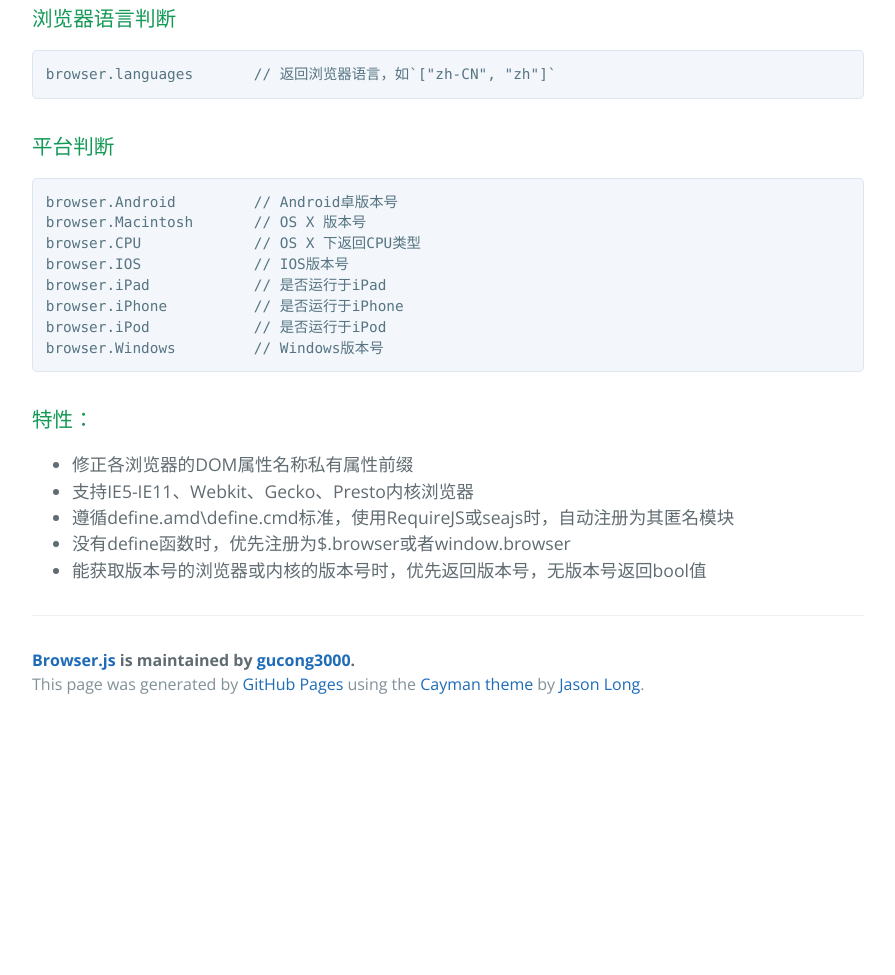
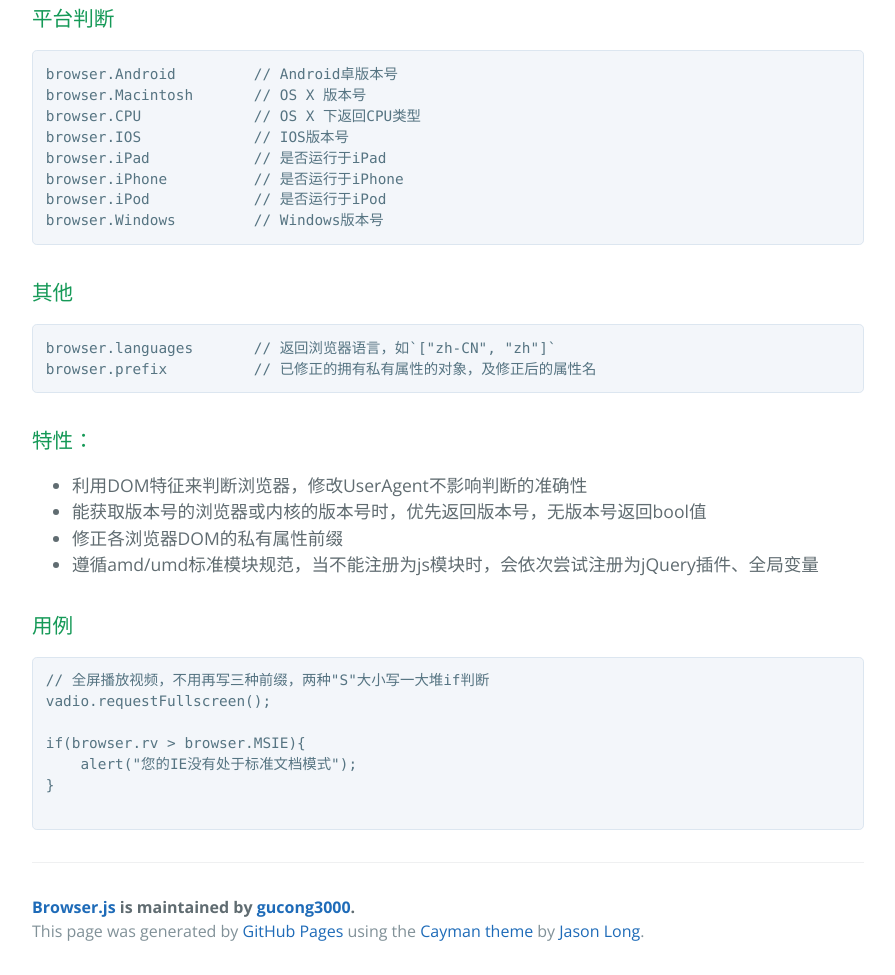
Before and after one commit to gucong3000/browser.js, a website: page index.html in a window 1280 px wide. Shown: the part 841-1816 px from the top of the page, without its empty margins (192-1087 px from the left). Before the commit the page ends 1569 px from the top, so only its background shows below. Drawn offline with nearby package versions, Linux system fonts and the light colour scheme.

```diff
--- a/index.html
+++ b/index.html
@@ -20,7 +20,7 @@
 
     <section class="main-content">
       <h1>
-<a id="browserjs-v071" class="anchor" href="#browserjs-v071" aria-hidden="true"><span aria-hidden="true" class="octicon octicon-link"></span></a>browser.js v0.7.1</h1>
+<a id="browserjs-v08" class="anchor" href="#browserjs-v08" aria-hidden="true"><span aria-hidden="true" class="octicon octicon-link"></span></a>browser.js v0.8</h1>
 
 <h2>
 <a id="最靠谱的浏览器嗅探方式" class="anchor" href="#%E6%9C%80%E9%9D%A0%E8%B0%B1%E7%9A%84%E6%B5%8F%E8%A7%88%E5%99%A8%E5%97%85%E6%8E%A2%E6%96%B9%E5%BC%8F" aria-hidden="true"><span aria-hidden="true" class="octicon octicon-link"></span></a>最靠谱的浏览器嗅探方式</h2>
@@ -39,12 +39,6 @@
 </code></pre>
 
 <h3>
-<a id="浏览器语言判断" class="anchor" href="#%E6%B5%8F%E8%A7%88%E5%99%A8%E8%AF%AD%E8%A8%80%E5%88%A4%E6%96%AD" aria-hidden="true"><span aria-hidden="true" class="octicon octicon-link"></span></a>浏览器语言判断</h3>
-
-<pre lang="Javescript"><code>browser.languages       // 返回浏览器语言，如`["zh-CN", "zh"]`
-</code></pre>
-
-<h3>
 <a id="平台判断" class="anchor" href="#%E5%B9%B3%E5%8F%B0%E5%88%A4%E6%96%AD" aria-hidden="true"><span aria-hidden="true" class="octicon octicon-link"></span></a>平台判断</h3>
 
 <pre lang="Javescript"><code>browser.Android         // Android卓版本号
@@ -58,15 +52,33 @@
 </code></pre>
 
 <h3>
+<a id="其他" class="anchor" href="#%E5%85%B6%E4%BB%96" aria-hidden="true"><span aria-hidden="true" class="octicon octicon-link"></span></a>其他</h3>
+
+<pre lang="Javescript"><code>browser.languages       // 返回浏览器语言，如`["zh-CN", "zh"]`
+browser.prefix          // 已修正的拥有私有属性的对象，及修正后的属性名
+</code></pre>
+
+<h3>
 <a id="特性" class="anchor" href="#%E7%89%B9%E6%80%A7" aria-hidden="true"><span aria-hidden="true" class="octicon octicon-link"></span></a>特性：</h3>
 
 <ul>
-<li>修正各浏览器的DOM属性名称私有属性前缀</li>
-<li>支持IE5-IE11、Webkit、Gecko、Presto内核浏览器</li>
-<li>遵循define.amd\define.cmd标准，使用RequireJS或seajs时，自动注册为其匿名模块</li>
-<li>没有define函数时，优先注册为$.browser或者window.browser</li>
+<li>利用DOM特征来判断浏览器，修改UserAgent不影响判断的准确性</li>
 <li>能获取版本号的浏览器或内核的版本号时，优先返回版本号，无版本号返回bool值</li>
+<li>修正各浏览器DOM的私有属性前缀</li>
+<li>遵循amd/umd标准模块规范，当不能注册为js模块时，会依次尝试注册为jQuery插件、全局变量</li>
 </ul>
+
+<h3>
+<a id="用例" class="anchor" href="#%E7%94%A8%E4%BE%8B" aria-hidden="true"><span aria-hidden="true" class="octicon octicon-link"></span></a>用例</h3>
+
+<pre><code>// 全屏播放视频，不用再写三种前缀，两种"S"大小写一大堆if判断
+vadio.requestFullscreen();
+
+if(browser.rv &gt; browser.MSIE){
+    alert("您的IE没有处于标准文档模式");
+}
+
+</code></pre>
 
       <footer class="site-footer">
         <span class="site-footer-owner"><a href="https://github.com/gucong3000/browser.js">Browser.js</a> is maintained by <a href="https://github.com/gucong3000">gucong3000</a>.</span>
```
Also changed, not shown: params.json (+7 -1 lines).
